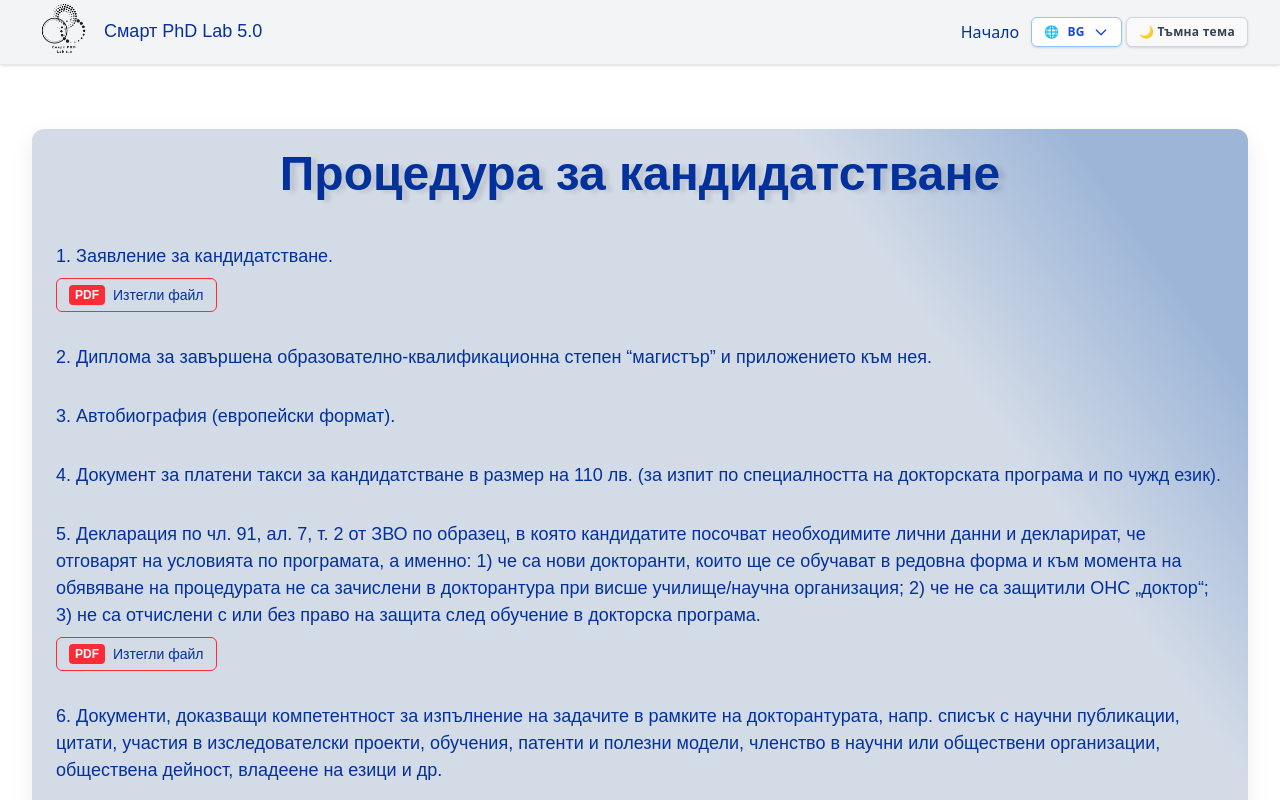
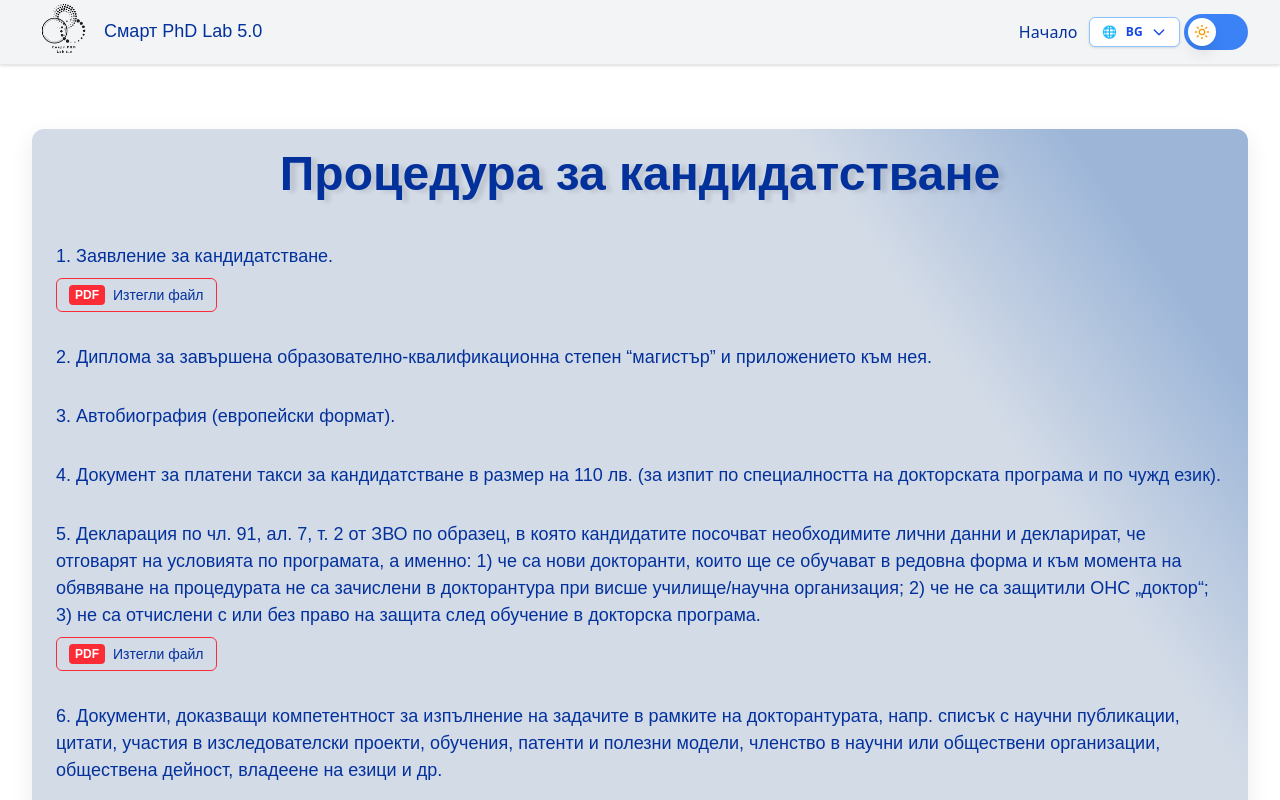
Before and after one commit to VUTP-University/phd-lab-utp, a React (Vite) app in the folder frontend/: page /apply in a window 1280 px wide. Shown: the top 800 px of the page. Built offline with nearby package versions, Linux system fonts and the light colour scheme; no server answers; a web font is replaced by a local one.

Commit message:
Enhancement: Rework theme toggle switch
Signed-off-by: Aleksandar Karastoyanov <a.karastoyanov@utp.bg>

```diff
--- a/frontend/src/components/ThemeToggle.jsx
+++ b/frontend/src/components/ThemeToggle.jsx
@@ -1,11 +1,9 @@
 import React, { useState, useEffect } from "react";
-import { useTranslation } from "react-i18next";
+import { Sun, Moon } from "lucide-react";
 
 export default function ThemeToggle() {
-  const { t } = useTranslation();
   const [dark, setDark] = useState(false);
 
-  // Initialize theme from localStorage
   useEffect(() => {
     const savedTheme = localStorage.getItem("theme");
     if (savedTheme) {
@@ -27,20 +25,27 @@ export default function ThemeToggle() {
   return (
     <button
       onClick={() => setDark(!dark)}
-      className={`flex items-center gap-2 px-3 py-1.5 rounded-md border
-                  text-xs font-semibold tracking-wide
-                  bg-white dark:bg-gray-900
-                  text-gray-700 dark:text-gray-200
-                  border-gray-300 dark:border-gray-700
-                  hover:bg-gray-100 dark:hover:bg-gray-800
-                  transition shadow-sm`}
+      className="relative inline-flex items-center h-9 w-16 rounded-full transition-colors duration-300 focus:outline-none focus:ring-2 focus:ring-offset-2 focus:ring-blue-500"
+      style={{
+        backgroundColor: dark ? '#1e293b' : '#3b82f6'
+      }}
+      aria-label="Toggle theme"
     >
-      {dark ? (
-        <span>☀️ {t("navbar.theme.light")}</span>
-      ) : (
-        <span>🌙 {t("navbar.theme.dark")}</span>
-      )}
-      {/* <span>{dark ? "Light" : "Dark"}</span> */}
+      {/* Sliding circle */}
+      <span
+        className={`inline-block h-7 w-7 transform rounded-full bg-white shadow-lg transition-transform duration-300 ease-in-out ${
+          dark ? 'translate-x-8' : 'translate-x-1'
+        }`}
+      >
+        {/* Icon inside circle */}
+        <span className="flex items-center justify-center h-full w-full">
+          {dark ? (
+            <Moon size={16} className="text-slate-700" />
+          ) : (
+            <Sun size={16} className="text-amber-500" />
+          )}
+        </span>
+      </span>
     </button>
   );
 }
```
